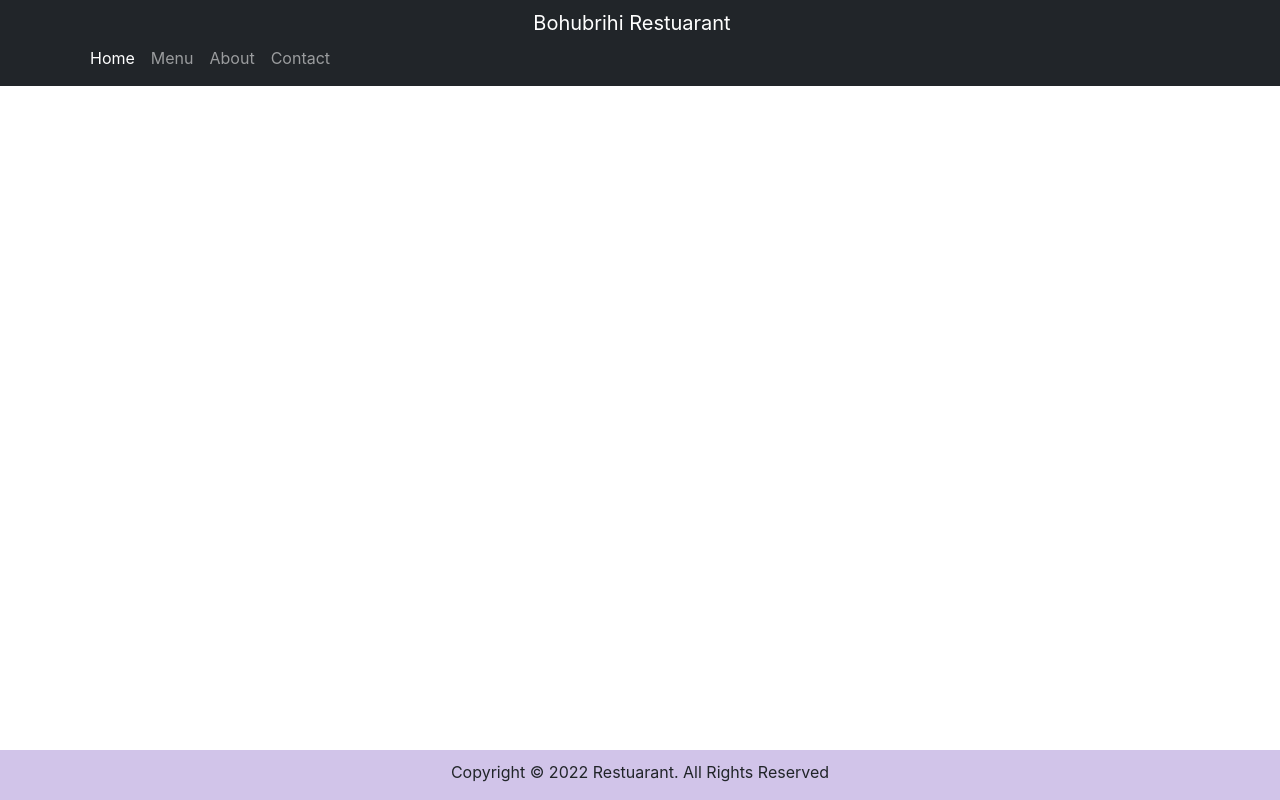
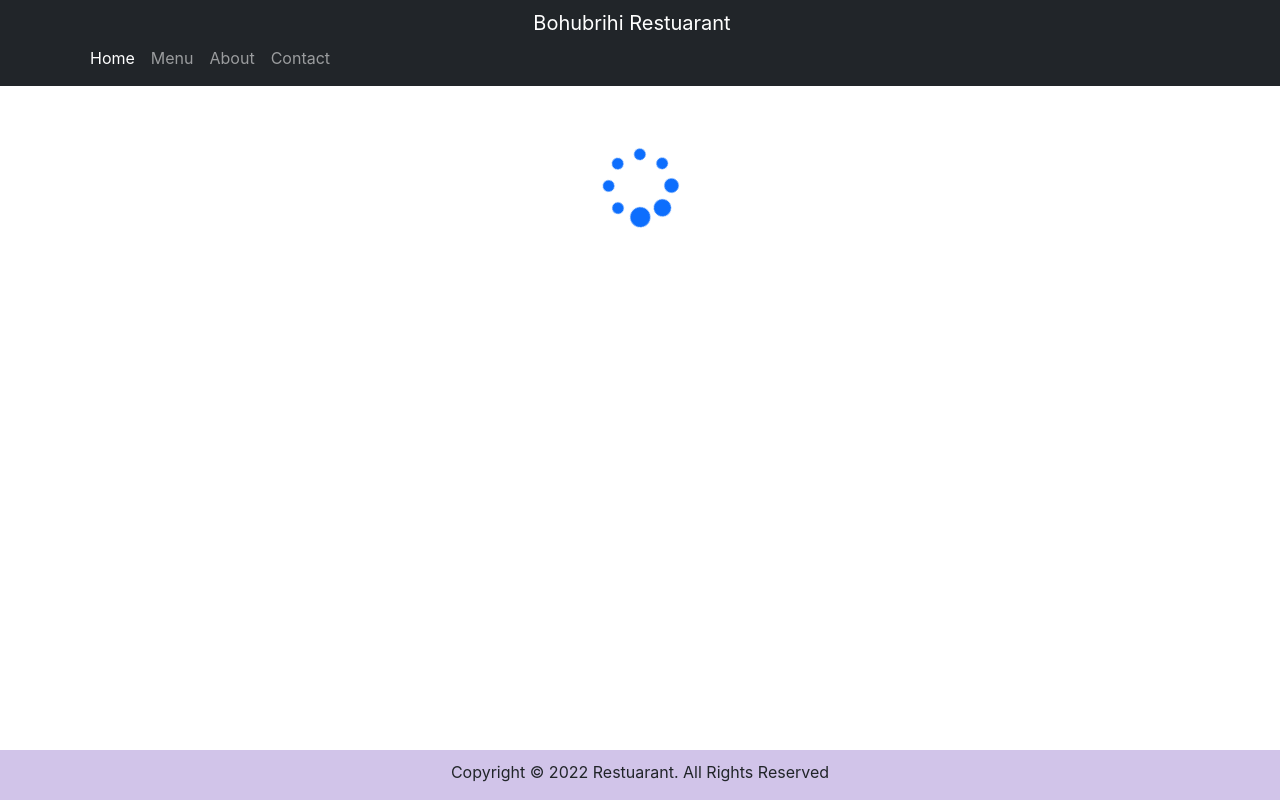
Before and after one commit to pauldipjoy/restuarant-react-project, a React (Create React App) app: page /home in a window 1280 px wide. Built offline with nearby package versions, Linux system fonts and the light colour scheme.

Commit message:
Using Fontawesome in Project

```diff
--- a/package.json
+++ b/package.json
@@ -8,6 +8,7 @@
     "@testing-library/user-event": "^13.5.0",
     "bootstrap": "^5.1.3",
     "dateformat": "^5.0.3",
+    "font-awesome": "^4.7.0",
     "react": "^17.0.2",
     "react-dom": "^17.0.2",
     "react-redux": "^7.2.6",
--- a/src/components/body/Home.js
+++ b/src/components/body/Home.js
@@ -1,4 +1,5 @@
 import React, { Component } from 'react';
+import Loading from './Loading';
 
 
 class Home extends Component {
@@ -11,6 +12,8 @@
 return(
 
 <div>
+
+    <Loading />
 
 
 </div>
--- /dev/null
+++ b/src/components/body/Loading.js
@@ -0,0 +1,17 @@
+import React from 'react';
+
+
+const Loading = () => {
+    return(
+
+
+        <div className="col-12" style ={{padding: "60px"}}>
+
+            <span className="fa fa-spinner fa-5x text-primary fa-fw fa-pulse"></span>
+
+        </div>
+    );
+}
+
+
+export default Loading;
--- a/src/index.js
+++ b/src/index.js
@@ -2,6 +2,7 @@
 
 
 import 'bootstrap/dist/css/bootstrap.min.css';
+import 'font-awesome/css/font-awesome.css';
 import React from 'react';
 import ReactDOM from 'react-dom';
 import App from './App';
```
Also changed, not shown: 1 other file (tests, documents, lock files or other folders).
